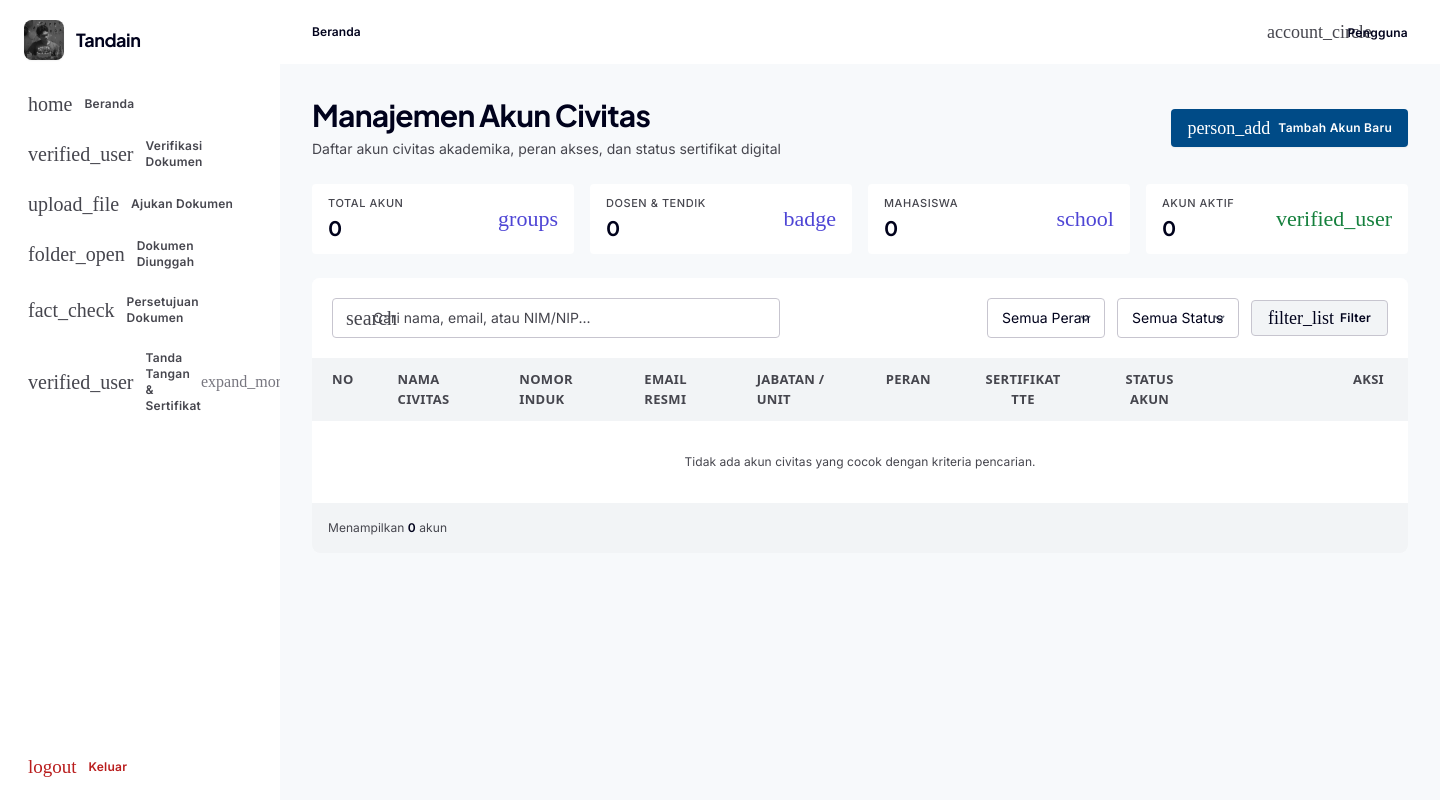
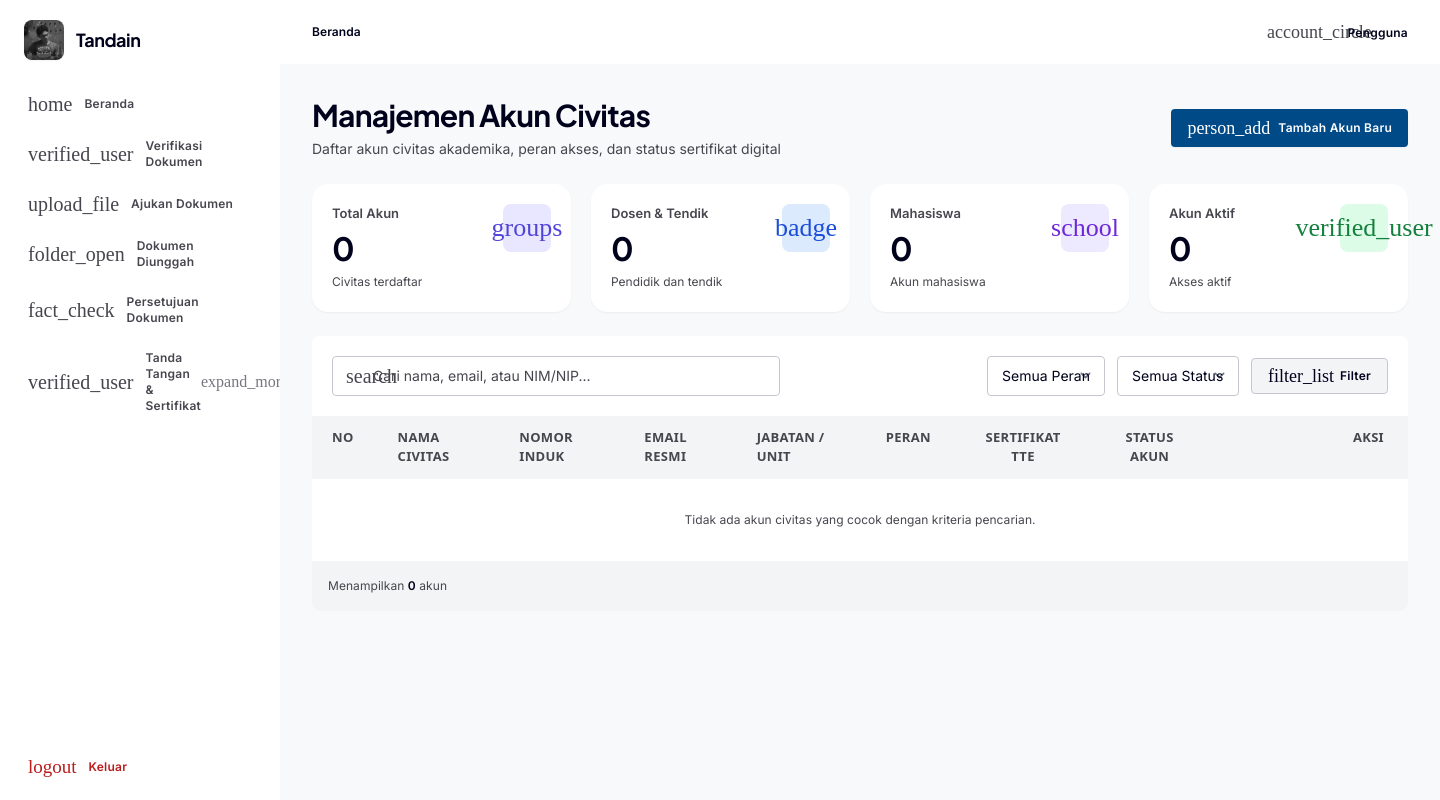
Before and after one commit to MarsXynexis/Tandain, a PHP site: the page made by views/accounts/index.php in a window 1440 px wide. Run offline with PHP 8.4, Linux system fonts and the light colour scheme; the template is opened without the code that fills it, so the values that code supplies are empty; some libraries are stand-ins or nearby versions; some web fonts are replaced.

Commit message:
Feat: Adjust Role Dashboard & Signer Search

```diff
--- a/views/accounts/index.php
+++ b/views/accounts/index.php
@@ -20,38 +20,50 @@
 
     <?php require_once 'views/layouts/flash.php'; ?>
 
-    <section class="grid grid-cols-1 sm:grid-cols-2 lg:grid-cols-4 gap-4">
+    <section class="grid grid-cols-1 sm:grid-cols-2 xl:grid-cols-4 gap-5">
 
-      <a class="group flex items-center justify-between gap-4 rounded-lg border border-outline-variant bg-surface-container-lowest px-4 py-3 transition-colors hover:border-secondary" href="/Tandain/accounts">
-        <div>
-          <p class="font-label-sm text-label-sm uppercase tracking-wider text-on-surface-variant font-medium">Total Akun</p>
-          <p class="font-headline-lg text-xl font-bold text-primary mt-1"><?= htmlspecialchars((string)($data['stats']['total_users'] ?? 0), ENT_QUOTES, 'UTF-8'); ?></p>
+      <a class="flex items-start justify-between gap-4 rounded-2xl border border-outline-variant/70 bg-surface-container-lowest p-5 shadow-sm transition-all hover:-translate-y-0.5 hover:border-secondary/50 hover:shadow-md" href="/Tandain/accounts">
+        <div class="min-w-0">
+          <p class="font-body-md text-[13px] font-semibold text-on-surface-variant">Total Akun</p>
+          <p class="mt-2 font-headline-xl text-[32px] font-bold leading-none tracking-tight text-primary"><?= htmlspecialchars((string)($data['stats']['total_users'] ?? 0), ENT_QUOTES, 'UTF-8'); ?></p>
+          <p class="mt-2 font-body-sm text-[12px] leading-5 text-on-surface-variant">Civitas terdaftar</p>
         </div>
-        <span class="material-symbols-outlined text-[22px] text-secondary" aria-hidden="true">groups</span>
+        <div class="flex h-12 w-12 shrink-0 items-center justify-center rounded-xl bg-[#e8e7ff] text-[#5145d8]">
+          <span class="material-symbols-outlined text-[26px]" style="font-variation-settings: 'FILL' 1;" aria-hidden="true">groups</span>
+        </div>
       </a>
 
-      <a class="group flex items-center justify-between gap-4 rounded-lg border border-outline-variant bg-surface-container-lowest px-4 py-3 transition-colors hover:border-secondary" href="/Tandain/accounts?role=pegawai">
-        <div>
-          <p class="font-label-sm text-label-sm uppercase tracking-wider text-on-surface-variant font-medium">Dosen &amp; Tendik</p>
-          <p class="font-headline-lg text-xl font-bold text-primary mt-1"><?= htmlspecialchars((string)($data['stats']['total_pegawai'] ?? 0), ENT_QUOTES, 'UTF-8'); ?></p>
+      <a class="flex items-start justify-between gap-4 rounded-2xl border border-outline-variant/70 bg-surface-container-lowest p-5 shadow-sm transition-all hover:-translate-y-0.5 hover:border-secondary/50 hover:shadow-md" href="/Tandain/accounts?role=pegawai">
+        <div class="min-w-0">
+          <p class="font-body-md text-[13px] font-semibold text-on-surface-variant">Dosen &amp; Tendik</p>
+          <p class="mt-2 font-headline-xl text-[32px] font-bold leading-none tracking-tight text-primary"><?= htmlspecialchars((string)($data['stats']['total_pegawai'] ?? 0), ENT_QUOTES, 'UTF-8'); ?></p>
+          <p class="mt-2 font-body-sm text-[12px] leading-5 text-on-surface-variant">Pendidik dan tendik</p>
         </div>
-        <span class="material-symbols-outlined text-[22px] text-secondary" aria-hidden="true">badge</span>
+        <div class="flex h-12 w-12 shrink-0 items-center justify-center rounded-xl bg-[#dceafe] text-[#1d4ed8]">
+          <span class="material-symbols-outlined text-[26px]" style="font-variation-settings: 'FILL' 1;" aria-hidden="true">badge</span>
+        </div>
       </a>
 
-      <a class="group flex items-center justify-between gap-4 rounded-lg border border-outline-variant bg-surface-container-lowest px-4 py-3 transition-colors hover:border-secondary" href="/Tandain/accounts?role=mahasiswa">
-        <div>
-          <p class="font-label-sm text-label-sm uppercase tracking-wider text-on-surface-variant font-medium">Mahasiswa</p>
-          <p class="font-headline-lg text-xl font-bold text-primary mt-1"><?= htmlspecialchars((string)($data['stats']['total_mahasiswa'] ?? 0), ENT_QUOTES, 'UTF-8'); ?></p>
+      <a class="flex items-start justify-between gap-4 rounded-2xl border border-outline-variant/70 bg-surface-container-lowest p-5 shadow-sm transition-all hover:-translate-y-0.5 hover:border-secondary/50 hover:shadow-md" href="/Tandain/accounts?role=mahasiswa">
+        <div class="min-w-0">
+          <p class="font-body-md text-[13px] font-semibold text-on-surface-variant">Mahasiswa</p>
+          <p class="mt-2 font-headline-xl text-[32px] font-bold leading-none tracking-tight text-primary"><?= htmlspecialchars((string)($data['stats']['total_mahasiswa'] ?? 0), ENT_QUOTES, 'UTF-8'); ?></p>
+          <p class="mt-2 font-body-sm text-[12px] leading-5 text-on-surface-variant">Akun mahasiswa</p>
         </div>
-        <span class="material-symbols-outlined text-[22px] text-secondary" aria-hidden="true">school</span>
+        <div class="flex h-12 w-12 shrink-0 items-center justify-center rounded-xl bg-[#ede9fe] text-[#6d28d9]">
+          <span class="material-symbols-outlined text-[26px]" style="font-variation-settings: 'FILL' 1;" aria-hidden="true">school</span>
+        </div>
       </a>
 
-      <a class="group flex items-center justify-between gap-4 rounded-lg border border-outline-variant bg-surface-container-lowest px-4 py-3 transition-colors hover:border-secondary" href="/Tandain/accounts?status=ACTIVE">
-        <div>
-          <p class="font-label-sm text-label-sm uppercase tracking-wider text-on-surface-variant font-medium">Akun Aktif</p>
-          <p class="font-headline-lg text-xl font-bold text-primary mt-1"><?= htmlspecialchars((string)($data['stats']['total_active'] ?? 0), ENT_QUOTES, 'UTF-8'); ?></p>
+      <a class="flex items-start justify-between gap-4 rounded-2xl border border-outline-variant/70 bg-surface-container-lowest p-5 shadow-sm transition-all hover:-translate-y-0.5 hover:border-secondary/50 hover:shadow-md" href="/Tandain/accounts?status=ACTIVE">
+        <div class="min-w-0">
+          <p class="font-body-md text-[13px] font-semibold text-on-surface-variant">Akun Aktif</p>
+          <p class="mt-2 font-headline-xl text-[32px] font-bold leading-none tracking-tight text-primary"><?= htmlspecialchars((string)($data['stats']['total_active'] ?? 0), ENT_QUOTES, 'UTF-8'); ?></p>
+          <p class="mt-2 font-body-sm text-[12px] leading-5 text-on-surface-variant">Akses aktif</p>
         </div>
-        <span class="material-symbols-outlined text-[22px] text-[#15803d]" aria-hidden="true">verified_user</span>
+        <div class="flex h-12 w-12 shrink-0 items-center justify-center rounded-xl bg-[#dcfce7] text-[#15803d]">
+          <span class="material-symbols-outlined text-[26px]" style="font-variation-settings: 'FILL' 1;" aria-hidden="true">verified_user</span>
+        </div>
       </a>
 
     </section>
```
Also changed, not shown: views/audit/index.php (+33 -21 lines), views/dashboard/index.php (+33 -21 lines), views/triage/index.php (+19 -5 lines), views/triage/review.php (+31 -32 lines).
